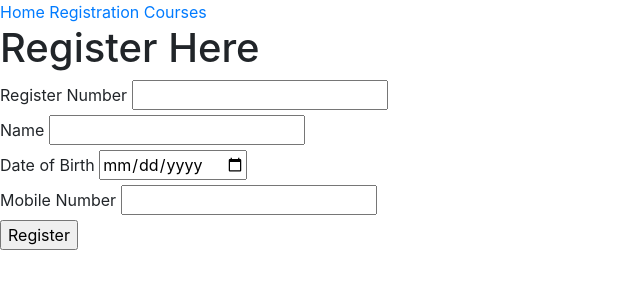
After one commit to nibinbinriyas/flask_starter, a Flask app: page /registration in a window 1280 px wide. The commit adds this page. Shown: the top 300 px of the page, without its empty margins (0-640 px from the left). Run offline with Flask 2, Linux system fonts and the light colour scheme; some libraries are stand-ins or nearby versions.

Commit message:
modified

```diff
--- a/app.py
+++ b/app.py
@@ -6,5 +6,25 @@ app = Flask(__name__)
 def index():
     return render_template("index.html")
 
+@app.route("/registration")
+def registration():
+    return render_template("register.html")
+
+@app.route('/courses')
+def course():
+    return render_template("course.html")
+
+@app.route('/courses/course1')
+def course1():
+    return render_template('course1.html')
+
+@app.route('/courses/course2')
+def course2():
+    return render_template('course2.html')
+
+@app.errorhandler(404)
+def page_not_found(e):
+    return render_template('404.html'),404
+
 if __name__ == '__main__':
     app.run(debug=True,host='0.0.0.0')
--- /dev/null
+++ b/templates/basic.html
@@ -0,0 +1,25 @@
+<!DOCTYPE html>
+<html lang="en">
+<head>
+    <meta charset="UTF-8">
+    <meta http-equiv="X-UA-Compatible" content="IE=edge">
+    <meta name="viewport" content="width=h1, initial-scale=1.0">
+    <title>nibz_app</title>
+    <link rel="stylesheet" href="https://stackpath.bootstrapcdn.com/bootstrap/4.3.1/css/bootstrap.min.css" integrity="sha384-ggOyR0iXCbMQv3Xipma34MD+dH/1fQ784/j6cY/iJTQUOhcWr7x9JvoRxT2MZw1T" crossorigin="anonymous">
+    <script src="https://code.jquery.com/jquery-3.3.1.slim.min.js" integrity="sha384-q8i/X+965DzO0rT7abK41JStQIAqVgRVzpbzo5smXKp4YfRvH+8abtTE1Pi6jizo" crossorigin="anonymous"></script>
+    <script src="https://cdnjs.cloudflare.com/ajax/libs/popper.js/1.14.7/umd/popper.min.js" integrity="sha384-UO2eT0CpHqdSJQ6hJty5KVphtPhzWj9WO1clHTMGa3JDZwrnQq4sF86dIHNDz0W1" crossorigin="anonymous"></script>
+    <script src="https://stackpath.bootstrapcdn.com/bootstrap/4.3.1/js/bootstrap.min.js" integrity="sha384-JjSmVgyd0p3pXB1rRibZUAYoIIy6OrQ6VrjIEaFf/nJGzIxFDsf4x0xIM+B07jRM" crossorigin="anonymous"></script>
+
+</head>
+<body>
+    <nav>
+        <a href="{{url_for('index')}}">Home</a>
+        <a href="{{url_for('registration')}}">Registration</a>
+        <a href="{{url_for('course')}}">Courses</a>
+    </nav>
+
+    {% block content %}
+
+    {% endblock %}
+</body>
+</html>
--- /dev/null
+++ b/templates/register.html
@@ -0,0 +1,24 @@
+{% extends "basic.html" %}
+
+{% block content %}
+<div>
+    <h1>Register Here</h1>
+    <form action="{{url_for('index')}}">
+        <label for="regno">Register Number</label>
+        <input type="text" name="regno">
+        <br>
+        <label for="name">Name</label>
+        <input type="text" name="name">
+        <br>
+        <label for="dob">Date of Birth</label>
+        <input type="date" name="dob">
+        <br>
+        <label for="mobile">Mobile Number</label>
+        <input type="text" name="mobile">
+        <br>
+        <input type="submit" value="Register">
+
+    </form>
+</div>
+
+{% endblock %}
```
Also changed, not shown: templates/404.html (added, +8 -0 lines), templates/course.html (added, +12 -0 lines), templates/course1.html (added, +9 -0 lines), templates/course2.html (added, +9 -0 lines), templates/index.html (+7 -12 lines).
